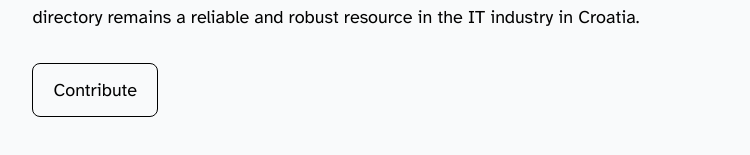
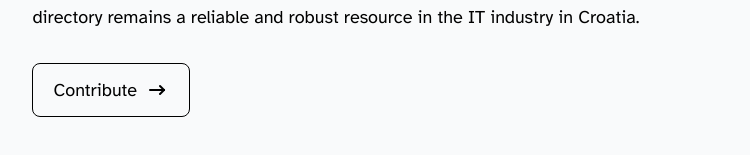
Before and after one commit to stefanicjuraj/datalog, a React (Vite) app: page /about in a window 1280 px wide. Shown: the part 1431-1586 px from the top of the page, without its empty margins (374-1124 px from the left). Built offline with nearby package versions, Linux system fonts and the light colour scheme.

Commit message:
chore(about): add arrow icon & change background

```diff
--- a/src/pages/About.tsx
+++ b/src/pages/About.tsx
@@ -4,6 +4,7 @@ import github from '../assets/icons/github.svg';
 import readme from '../assets/icons/readme.svg';
 import info from '../assets/icons/info.svg';
 import vercel from '../assets/icons/vercel.svg';
+import arrow from '../assets/icons/arrow-dark.svg';
 
 function About() {
     return (
@@ -90,8 +91,9 @@ function About() {
                             </p>
                             {/* contribute */}
                             <Link to="/contribute">
-                                <a href="#" className="mt-4 mb-4 inline-flex items-center justify-center px-5 py-3 sm:text-lg text-md font-medium text-center text-black rounded-lg focus:ring-1 focus:ring-white border-black border hover:underline hover:shadow-sm hover:shadow-white">
+                                <a href="#" className="mt-4 mb-4 inline-flex items-center justify-center px-5 py-3 sm:text-lg text-md font-medium text-center bg-[#F9FAFB] text-black rounded-lg focus:ring-1 focus:ring-white border-black border hover:underline hover:shadow-sm hover:shadow-white">
                                     Contribute
+                                    <img src={arrow} className="h-6 w-6 ml-2" />
                                 </a>
                             </Link>
                         </div>
```
